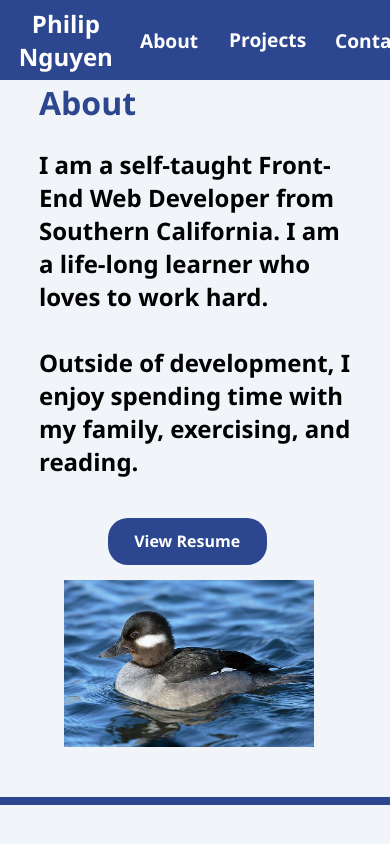
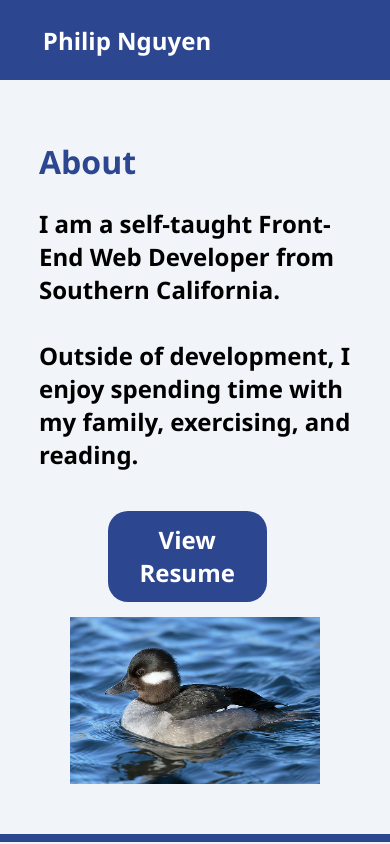
Before and after one commit to pn-code/personal-portfolio, a React (Create React App) app: page / in a window 390 px wide. Shown: the top 844 px of the page. Built offline with nearby package versions, Linux system fonts and the light colour scheme.

Commit message:
responsive design 1.1 update

```diff
--- a/src/App.css
+++ b/src/App.css
@@ -376,13 +376,20 @@ footer a:hover {
 
 @media (max-width: 1000px) {
   #navbar h1 {
+    margin-left: 15%;
     font-size: 1.5rem;
+    min-width: 200%;
+    padding: 20%;
   }
 
   h2 {
-    margin-top: 5vh;
+    margin-top: 12vh;
     margin-bottom: 0;
     font-size: 2rem;
+  }
+
+  #navbar ul {
+    visibility: hidden;
   }
 
   p {
@@ -394,23 +401,26 @@ footer a:hover {
   }
 
   #about--section #resume {
-    font-size: 1rem;
+    font-size: 1.5rem;
     margin-bottom: 5%;
     margin-left: 22%;
   }
 
   .profile-picture {
-    margin-left: 8%;
+    margin-left: 10%;
     min-width: 80%;
   }
 
   #contact--section {
+    padding: 0;
+
     flex-wrap: wrap;
   }
 
   .contact--info {
     width: 100%;
-    margin-bottom: 5%;
+    margin-block: 5%;
+    margin-inline: 4%;
   }
 
   footer {
--- a/src/components/About.js
+++ b/src/components/About.js
@@ -6,7 +6,7 @@ export default function About() {
         <div id='about--section'>
           <div className='about--info'>
             <h2>About</h2>
-            <p>I am a self-taught Front-End Web Developer from Southern California. I am a life-long learner who loves to work hard.
+            <p>I am a self-taught Front-End Web Developer from Southern California.
               <br/>
               <br/>
               Outside of development, I enjoy spending time with my family, exercising, and reading.
```
